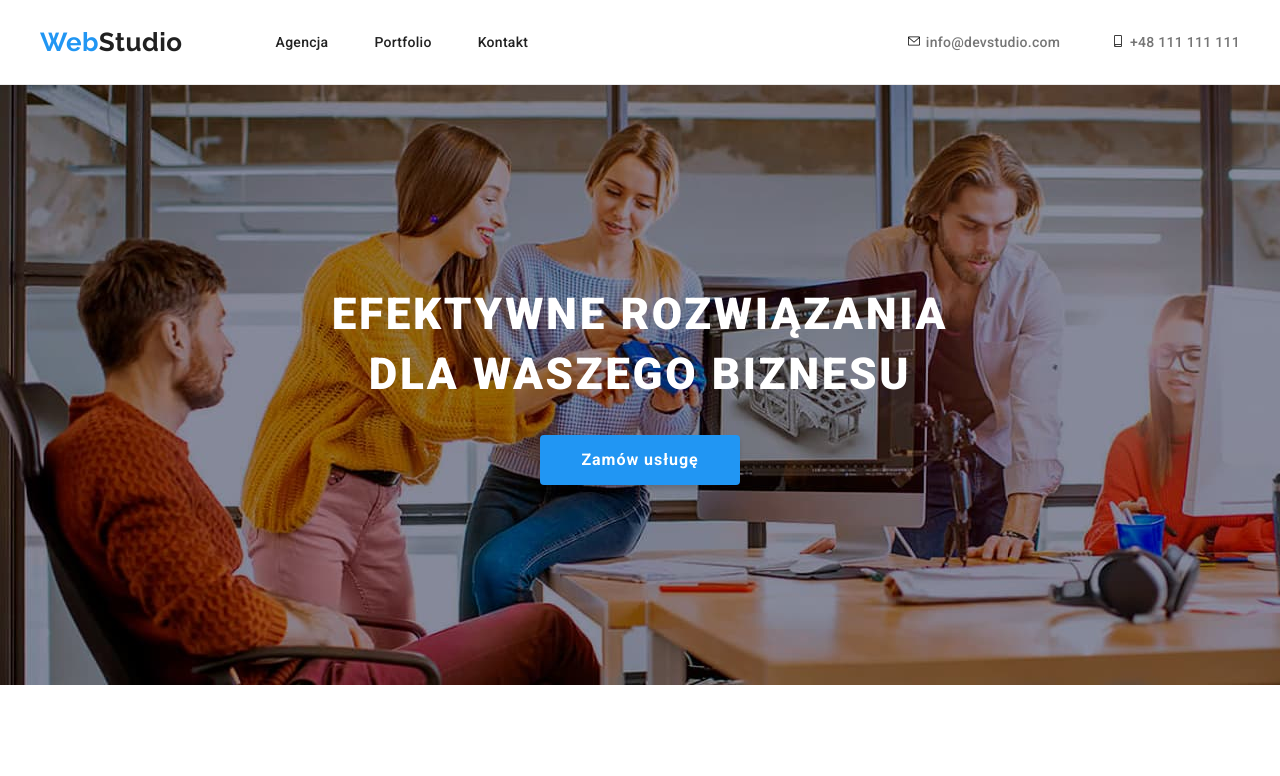
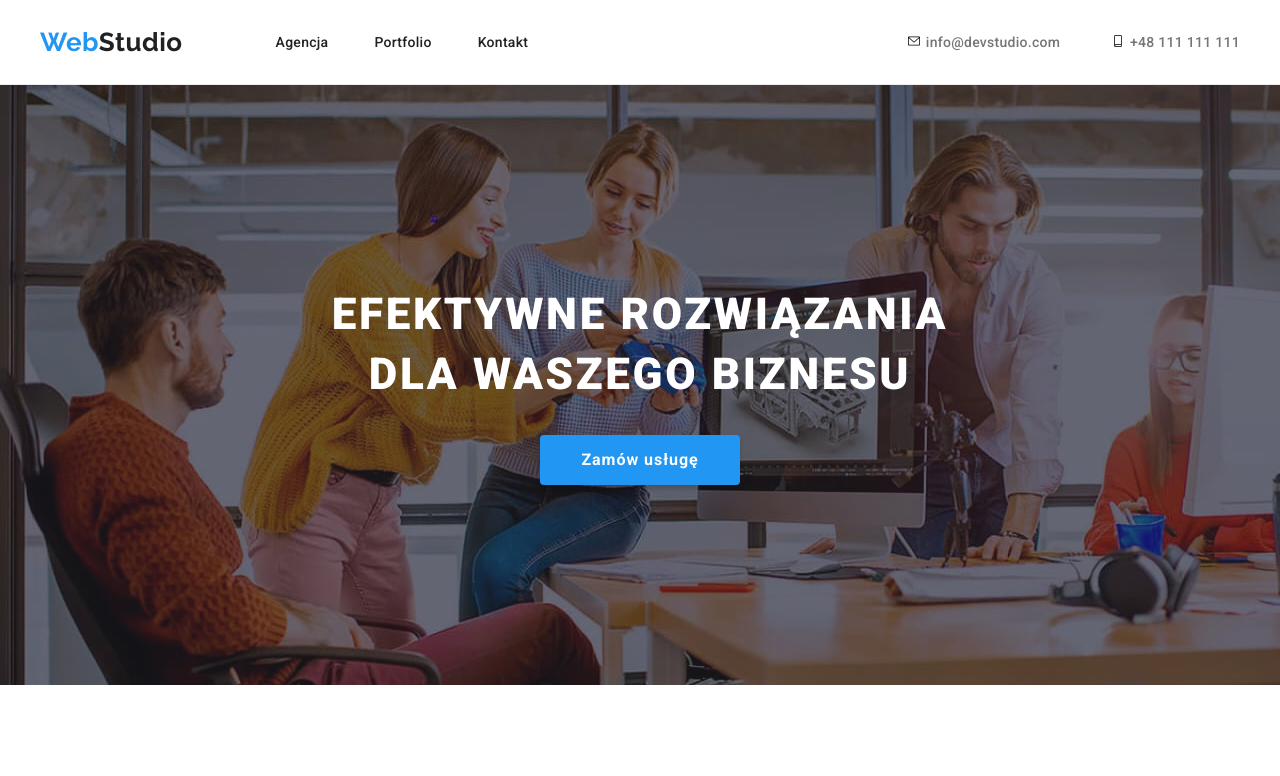
Before and after one commit to lukaszmilewskii/goit-markup-hw-04, a plain HTML site: page index.html in a window 1280 px wide. Shown: the top 776 px of the page. Drawn offline with nearby package versions, Linux system fonts and the light colour scheme.

Commit message:
fixed gradient on main picture

```diff
--- a/css/styles.css
+++ b/css/styles.css
@@ -193,8 +193,9 @@ h2 {
 .main-section {
   max-width: 1600px;
   margin: 0 auto;
-  background-image: url(../images/people-working.jpg);
   background-color: var(--background-color-2);
+  background-image: linear-gradient(to bottom, rgba(47, 48, 58, 0.4), rgba(47, 48, 58, 0.4)),
+    url(../images/people-working.jpg);
 }
 .main-section h1 {
   color: var(--font-color-4);
```
